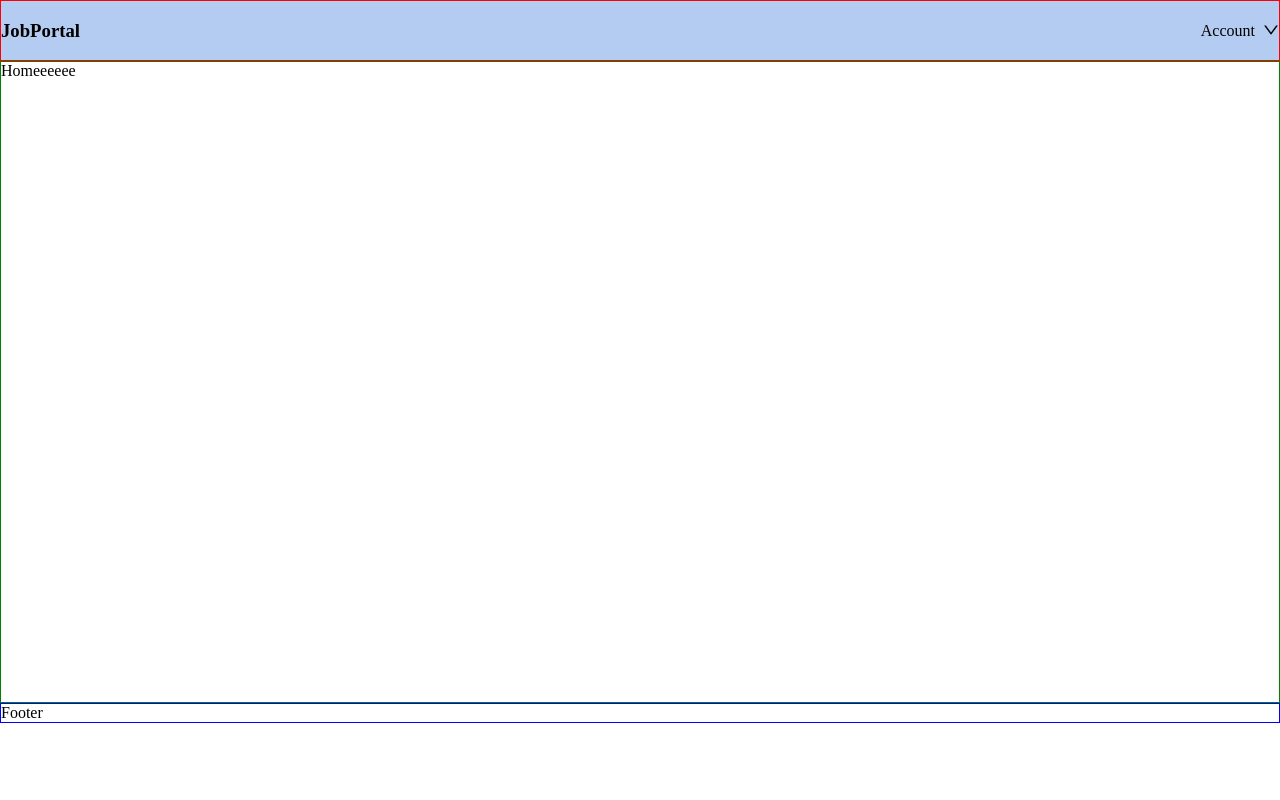
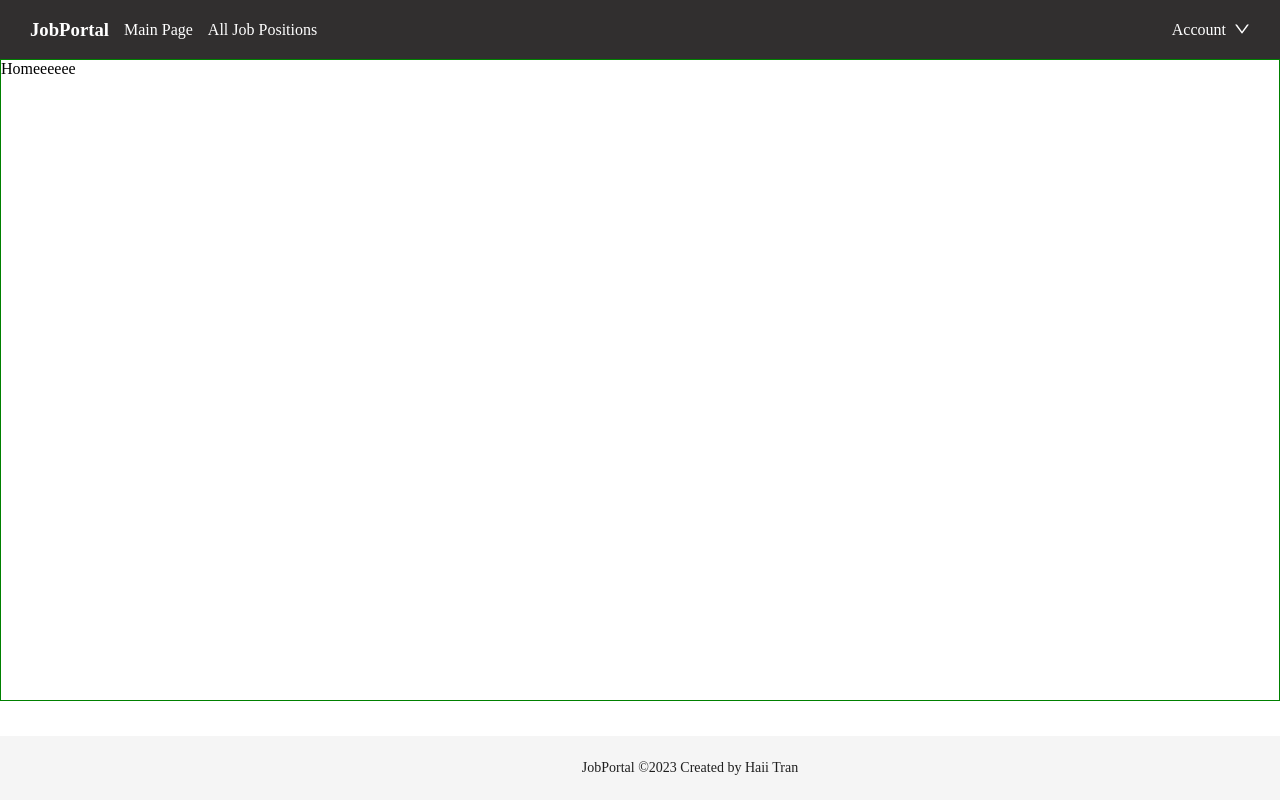
Before and after one commit to trunghaiii/Job-Portal-Frontend, a React (Vite) app: page / in a window 1280 px wide. Built offline with nearby package versions, Linux system fonts and the light colour scheme; no server answers.

Commit message:
Design header and footer for the main page

```diff
--- /dev/null
+++ b/src/components/HomeLayout/Footer/Footerr.tsx
@@ -0,0 +1,21 @@
+
+import { Layout } from 'antd';
+const { Footer } = Layout;
+
+const Footerr = () => {
+    return (
+        <div>
+            <Footer style={{
+                textAlign: 'center',
+                position: 'fixed',
+                left: '0',
+                bottom: '0',
+                width: '100%',
+                marginTop: '5px'
+
+            }}>JobPortal ©2023 Created by Haii Tran</Footer>
+        </div>
+    )
+}
+
+export default Footerr;
--- a/src/components/HomeLayout/Header/Header.scss
+++ b/src/components/HomeLayout/Header/Header.scss
@@ -1,5 +1,19 @@
 .header-container {
+    background-color: rgb(49, 47, 47);
+    color: white;
     display: flex;
     align-items: center;
     justify-content: space-between;
+
+    .navigation-group {
+        display: flex;
+        align-items: center;
+        gap: 15px;
+        cursor: pointer;
+        margin-left: 30px;
+    }
+
+    .account-group {
+        margin-right: 30px;
+    }
 }
--- a/src/components/HomeLayout/Header/Header.tsx
+++ b/src/components/HomeLayout/Header/Header.tsx
@@ -52,7 +52,11 @@ const Header = () => {
 
     return (
         <div className='header-container'>
-            <h3>JobPortal</h3>
+            <div className='navigation-group'>
+                <h3 onClick={() => navigate("/")}>JobPortal</h3>
+                <p onClick={() => navigate("/")}>Main Page</p>
+                <p>All Job Positions</p>
+            </div>
             <div className="account-group">
                 <Dropdown menu={{ items }}>
                     <a onClick={(e) => e.preventDefault()}>
--- a/src/components/HomeLayout/HomeLayout.scss
+++ b/src/components/HomeLayout/HomeLayout.scss
@@ -2,8 +2,8 @@
     height: 100%;
 
     .header-bar {
-        border: 1px solid red;
-        background-color: #b5ccf2;
+        // border: 1px solid red;
+        // background-color: #b5ccf2;
     }
 
     .content {
@@ -12,6 +12,6 @@
     }
 
     .footer {
-        border: 1px solid blue;
+        //border: 1px solid blue;
     }
 }
--- a/src/components/HomeLayout/HomeLayout.tsx
+++ b/src/components/HomeLayout/HomeLayout.tsx
@@ -1,6 +1,7 @@
 import { Outlet } from "react-router-dom";
 import "./HomeLayout.scss"
 import Header from "./Header/Header";
+import Footerr from "./Footer/Footerr";
 
 const HomeLayout = () => {
 
@@ -10,7 +11,9 @@ const HomeLayout = () => {
                 <Header />
             </div>
             <div className="content"><Outlet /></div>
-            <div className="footer">Footer</div>
+            <div className="footer">
+                <Footerr />
+            </div>
         </div>
     )
 }
```
